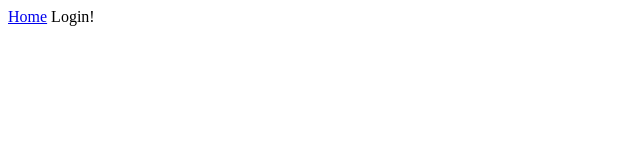
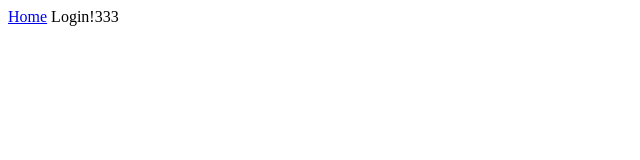
Before and after one commit to zeus1357/starbucks, a plain HTML site: page login/index.html in a window 1280 px wide. Shown: the full height of the page, 0-640 px from the left. Drawn offline with Linux system fonts and the light colour scheme.

Commit message:
인덱스 수정

```diff
--- a/login/index.html
+++ b/login/index.html
@@ -8,6 +8,6 @@
 </head>
 <body>
     <a href="/">Home</a>
-    Login!
+    Login!333
 </body>
 </html>
```
